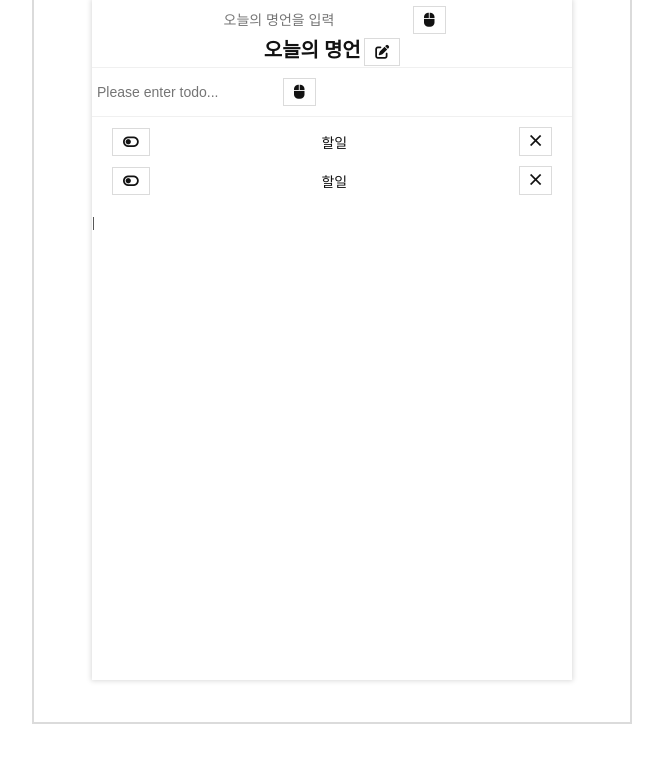
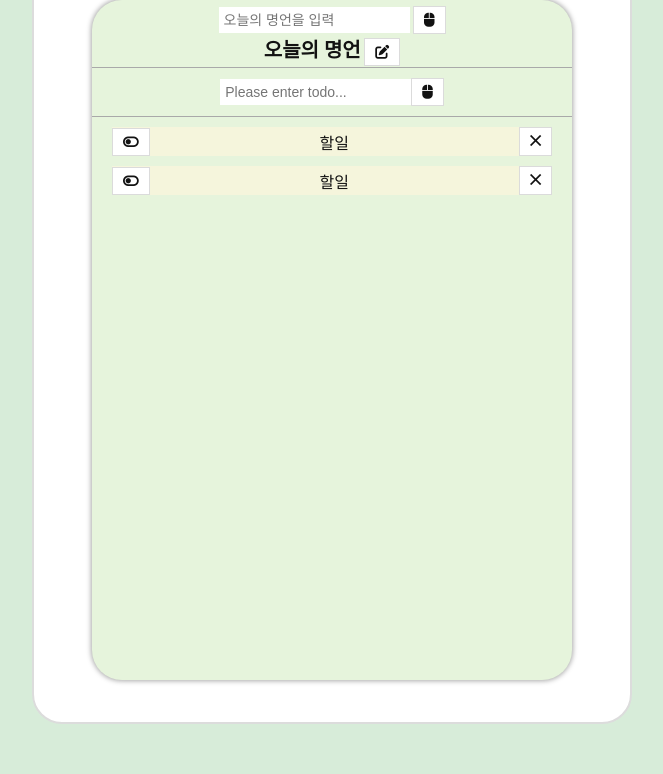
Before and after one commit to dlgustn376/AWS-ToDoList-Project, a plain HTML site: page index.html in a window 1280 px wide. Shown: the part 126-900 px from the top of the page, without its empty margins (308-971 px from the left). Drawn offline with Linux system fonts and the light colour scheme.

Commit message:
백그라운드 색상 맞춤 1차 수정

```diff
--- a/css/common.css
+++ b/css/common.css
@@ -11,10 +11,11 @@
 .container {
     position: relative;
     margin: 50px auto;
-    border: 2px solid #dbdbdb;
+    border: 2px solid #dcdcdc;
     width: 600px;
     height: 800px;
-    background-color: white;
+    border-radius: 30px;
+    background-color: #ffffff;
     overflow: hidden; /* 넘치는것들은 숨기겠다. */
 }
 input, textarea {
--- a/css/index.css
+++ b/css/index.css
@@ -11,7 +11,7 @@
 }
 
 .main-title{
-    margin: 20px 20px 0px 20px;
+    margin: 10px;
     font-size: 30px;
 }
 
@@ -20,16 +20,19 @@
     margin: 10px;
     width: 480px;
     height: 680px;
-    box-shadow: 0px 0px 5px 1px #dbdbdb;
-    cursor: pointer;
+    box-shadow: 0px 0px 5px 1px #a9a9a9;
+    border-radius: 30px;
+    background-color: #E6F4DC;
     transition: box-shadow 0.3s ease;
 }
 .content-header{
     display: flex;
     justify-content: center;
-    border-bottom: 1px solid #f0f0f0;
+    border-bottom: 1px solid #a9a9a9;
     align-items: center;
     flex-direction: column;
+    cursor: pointer;
+
     height: 10%;
 }
 .content-header-container{
@@ -43,11 +46,11 @@
 }
 .content-input{
     display: flex;
-    justify-content: flex-start;
+    justify-content: center;
     align-items: center;
 
     padding: 10px 0px;
-    border-bottom: 1px solid #f0f0f0;
+    border-bottom: 1px solid #a9a9a9;
 }
 
 
@@ -69,6 +72,13 @@
     display: flex;
     justify-content: space-between;
     align-items: center;
+
+    background-color: #F5F5DC;
+}
+.content-todo label{
+    font-size: 16px;
+    font-weight: 400;
+    color: #121212;
 }
 
 
--- a/css/reset.css
+++ b/css/reset.css
@@ -6,6 +6,7 @@
 
 body {
     margin: 0;
+    background-color:#D7ECD9;
 }
 
 h1, h2, h3, p, ul {
--- a/index.html
+++ b/index.html
@@ -54,7 +54,7 @@
                         </div>
                     </li>
                 </ul>
-|            </div>
+            </div>
         </main>
 
 
```
